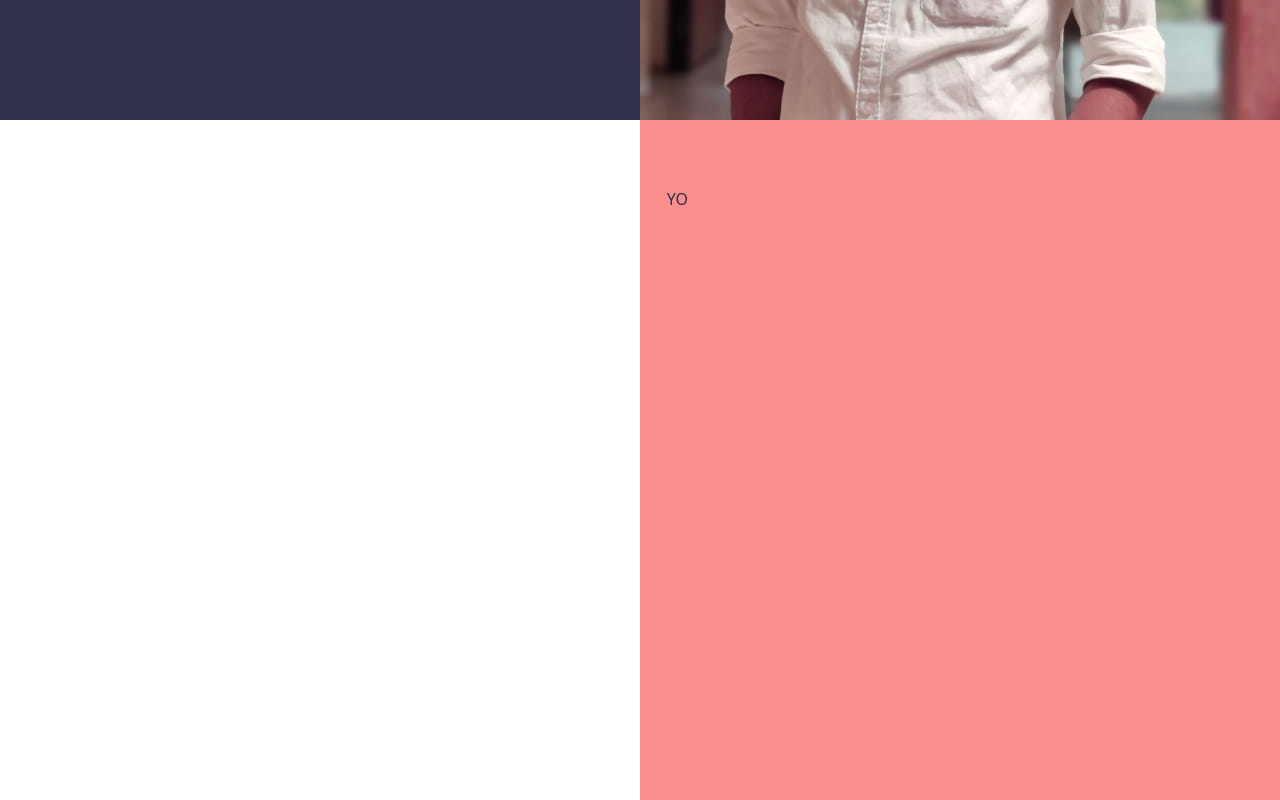
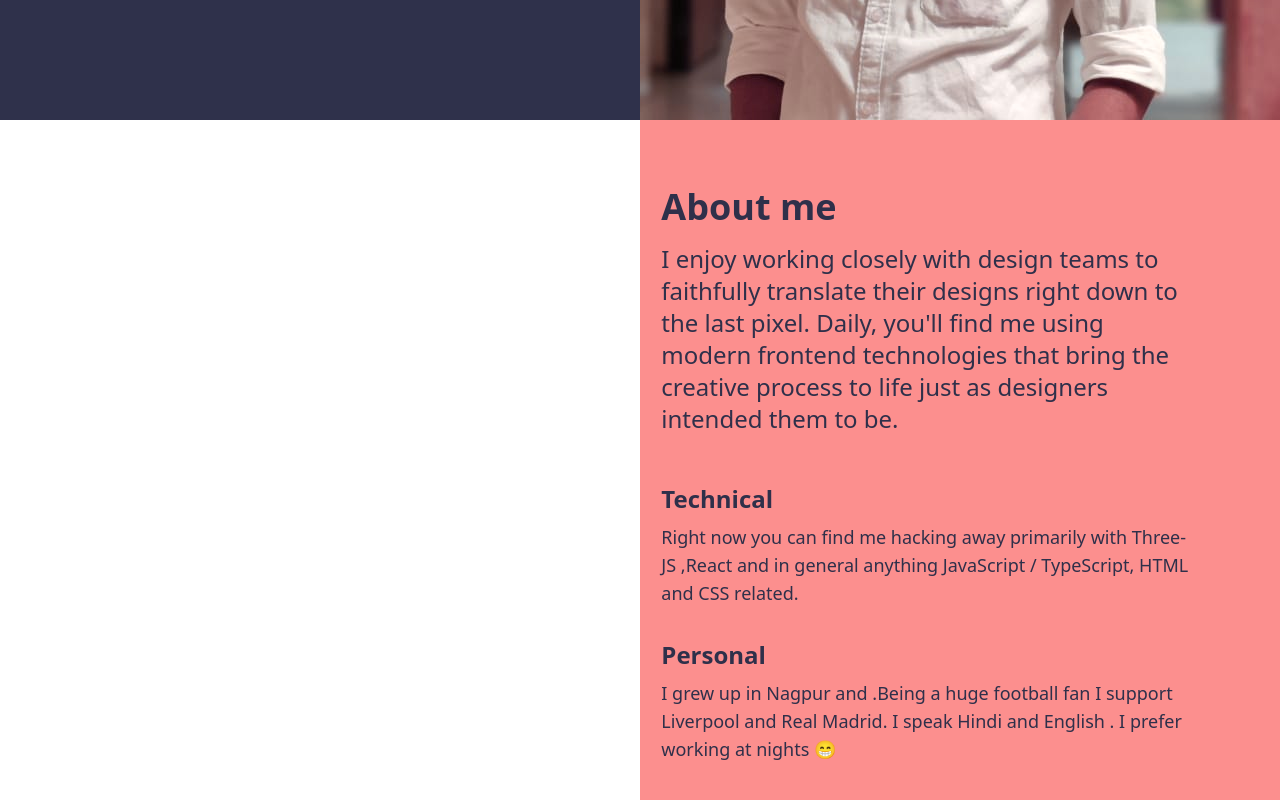
Before and after one commit to Jayesh1512/websyte, a React (Vite) app: page / in a window 1280 px wide. Shown: the part 680-1480 px from the top of the page. Built offline with nearby package versions, Linux system fonts and the light colour scheme.

Commit message:
About page

```diff
--- a/src/App.jsx
+++ b/src/App.jsx
@@ -1,10 +1,12 @@
 import React, { useEffect } from 'react'
 import './App.css'
 import Photo from './Photo'
-import Content from './components/Content'
+
 
 import Left from './components/Left'
 import DotRing from './components/DotRing'
+import About from './components/About'
+import Skills from './components/Skills'
 
 
 
@@ -27,7 +29,8 @@ function App() {
 
       <div className=' w-screen h-screen bg-slate-400 lg:w-1/2 lg:absolute lg:right-0'>
         <Photo />
-        <Content />
+        <About />
+        <Skills />
       </div>
 
     </div>
--- /dev/null
+++ b/src/components/About.jsx
@@ -0,0 +1,32 @@
+import React from 'react'
+
+
+
+function About() {
+  return (
+    <div className='h-screen reverse w-full flex justify-center items-center'>
+
+      <div className=' h-5/6 w-10/12 -ml-16 '>
+          <p className='text-bg-purple font-semibold text-4xl'>About me</p>
+
+          <p className='text-bg-purple font-medium text-2xl mt-4'>I enjoy working closely with design teams to faithfully translate their designs right down to the last pixel. Daily, you'll find me using modern frontend technologies that bring the creative process to life just as designers intended them to be.</p>
+
+
+          <p className='text-bg-purple font-semibold text-2xl mt-12'>Technical</p>
+
+          <p className='text-bg-purple  text-lg mt-2'>Right now you can find me hacking away primarily with Three-JS ,React and in general anything JavaScript / TypeScript, HTML and CSS related.</p>
+
+
+          <p className='text-bg-purple font-semibold text-2xl mt-8'>Personal</p>
+
+          <p className='text-bg-purple  text-lg mt-2'>I grew up in Nagpur and .Being a huge football fan  I support Liverpool and Real Madrid. I speak Hindi and English . I prefer working at nights 😁 </p>
+
+      </div>
+
+
+    </div>
+
+  )
+}
+
+export default(About);
--- a/src/components/Content.jsx
+++ /dev/null
@@ -1,19 +0,0 @@
-import React from 'react'
-import './Content.css'
-
-
-function Content() {
-  return (
-    <div className='h-screen reverse w-full flex justify-center items-center'>
-
-      <div className=' h-5/6 w-11/12  '>
-          YO
-      </div>
-
-
-    </div>
-
-  )
-}
-
-export default( Content);
--- a/src/components/DotRing.css
+++ b/src/components/DotRing.css
@@ -7,8 +7,8 @@
     border: 2px solid rgba(31, 30, 30, 0.808);
     border-radius: 100%;
     transform: translate(-50%, -50%);
-    -webkit-transition-duration: 100ms;
-    transition-duration: 100ms;
+    /* -webkit-transition-duration: 100ms; */
+    /* transition-duration: 100ms; */
     -webkit-transition-timing-function: ease-out;
     transition-timing-function: ease-out;
     will-change: width, height, transform, border;
@@ -22,7 +22,7 @@
     left: 50%;
     width: 8px;
     height: 8px;
-    background-color: var(--color);
+    background-color: var(--background);
     border-radius: 100%;
     transform: translate(-50%, -50%);
     z-index: 999;
--- /dev/null
+++ b/src/components/Skeel.jsx
@@ -0,0 +1,11 @@
+import React from 'react'
+
+function Skeel() {
+  return (
+    <div>
+
+    </div>
+  )
+}
+
+export default Skeel
--- /dev/null
+++ b/src/components/Skills.jsx
@@ -0,0 +1,26 @@
+import React from 'react'
+import html from '/html.png'
+import Skeel from './Skeel'
+
+
+function Skills() {
+
+    const arr = [
+        {
+            title: "HTML",
+            img : {html}
+
+        },
+    ]
+
+
+  return (
+    <div className='w-full h-screen '>
+      {arr.map((p,i) =>{
+        return <Skeel key = {i} obj = {p} />
+      })}
+    </div>
+  )
+}
+
+export default Skills
--- a/src/index.css
+++ b/src/index.css
@@ -1,4 +1,5 @@
-@import url('https://fonts.googleapis.com/css2?family=Inter:wght@300;400;500&display=swap');@tailwind base;
+@import url('https://fonts.googleapis.com/css2?family=Inter:wght@100;200;300;400;500;600;700;800;900&display=swap');
+@tailwind base;
 @tailwind components;
 @tailwind utilities;
 
```
Also changed, not shown: public/html.png (added).
